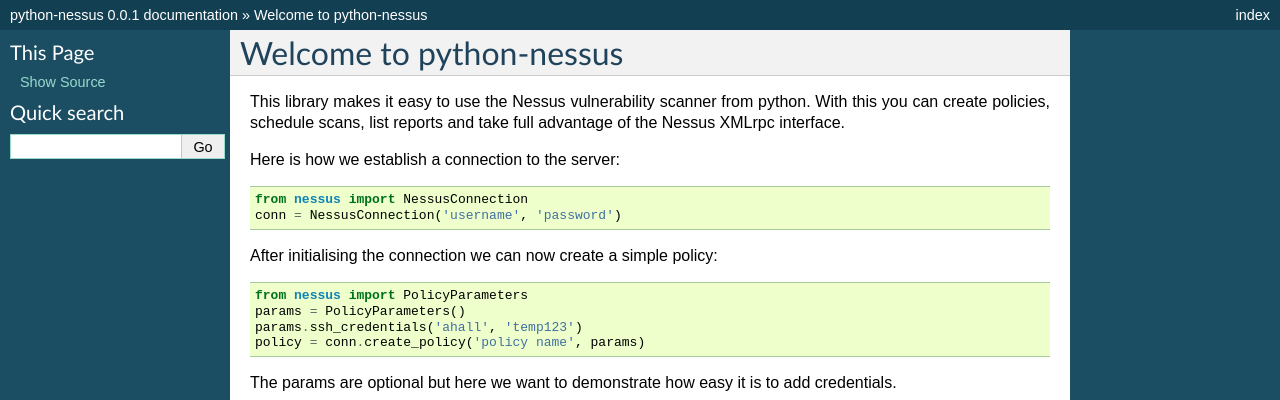
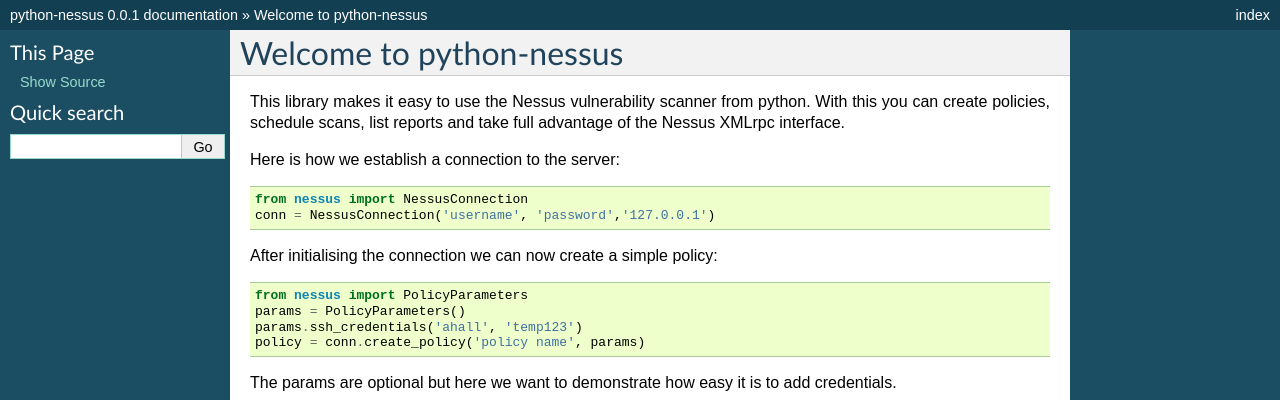
Before and after one commit to greencm/python-nessus, a Sphinx documentation site: the page built from docs/index.rst, in a window 1280 px wide. Shown: the top 400 px of the page. Built offline with Sphinx 7.4.7, drawn with Linux system fonts in a browser that asks for light colours.

Commit message:
* change to include NessusConnection 3rd arugment

```diff
--- a/docs/index.rst
+++ b/docs/index.rst
@@ -11,7 +11,7 @@ This library makes it easy to use the Nessus vulnerability scanner from python.
 Here is how we establish a connection to the server::
 
     from nessus import NessusConnection
-    conn = NessusConnection('username', 'password')
+    conn = NessusConnection('username', 'password','127.0.0.1')
 
 After initialising the connection we can now create a simple policy::
 
```
